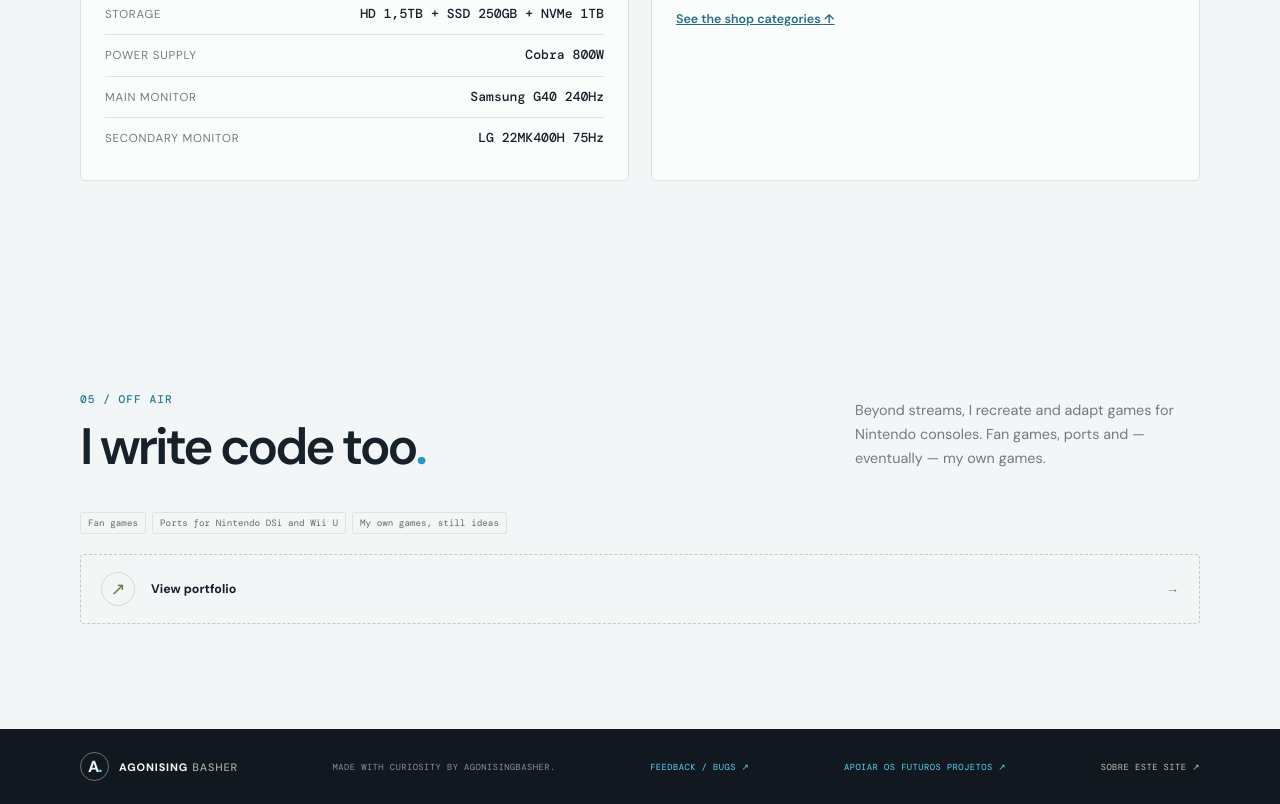
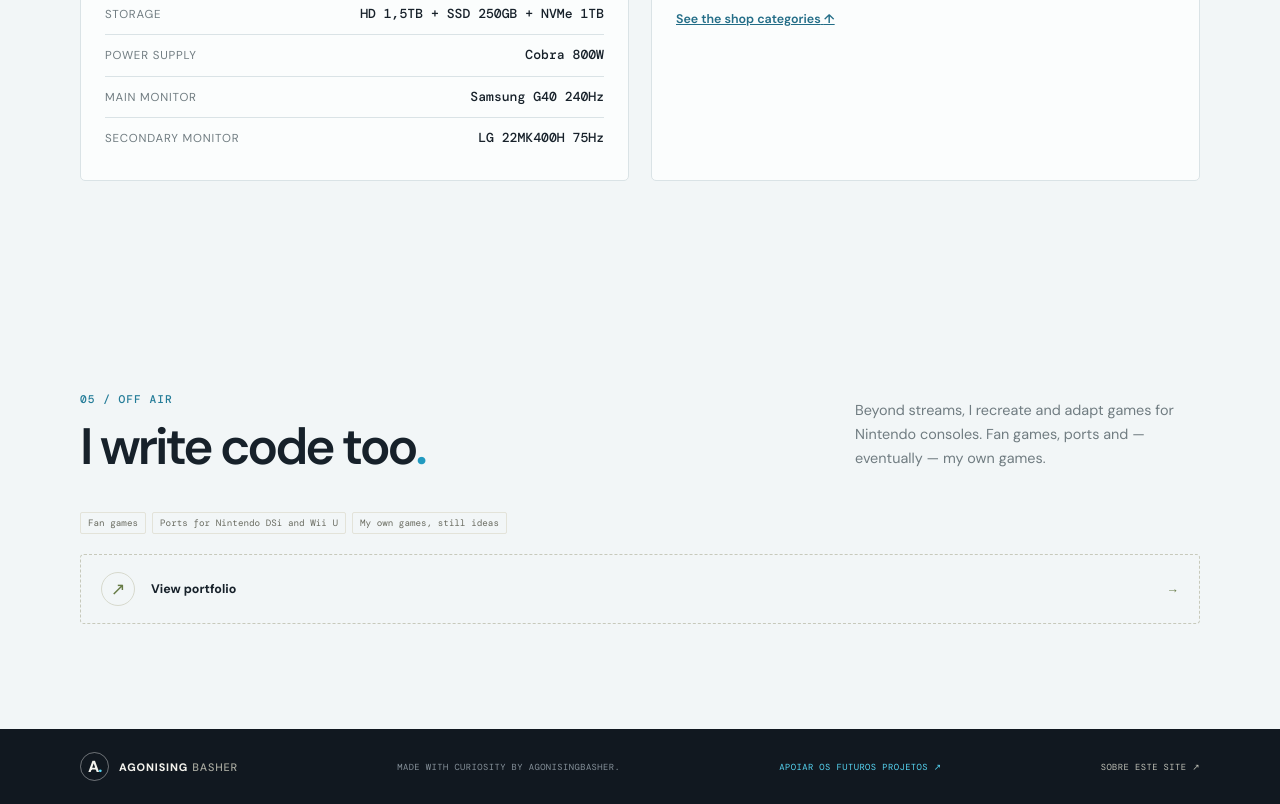
Before and after one commit to agonisingbasher/personal-website-Twitch, a plain HTML site: page index.html in a window 1280 px wide. Shown: the part 4078-4882 px from the top of the page. Drawn offline with nearby package versions, Linux system fonts and the light colour scheme; no server answers.

Commit message:
Aprimora pagina tecnica e rodape

```diff
--- a/index.html
+++ b/index.html
@@ -236,7 +236,6 @@
     <div class="container footer-inner">
       <a class="brand footer-brand" href="#inicio"><span class="brand-mark" aria-hidden="true">A<span>.</span></span><span>AGONISING<span class="brand-light">BASHER</span></span></a>
       <span data-i18n="footerCredit">FEITO COM CURIOSIDADE, POR AGONISINGBASHER.</span>
-      <a class="footer-feedback" href="feedback.html?categoria=Site%20do%20canal" data-lang-link data-i18n="feedbackLink">FEEDBACK / BUGS ↗</a>
       <a class="footer-feedback" href="support.html">APOIAR OS FUTUROS PROJETOS ↗</a>
       <a class="footer-feedback" href="site-development.html">SOBRE ESTE SITE ↗</a>
     </div>
```
Also changed, not shown: site-development.html (+1 -1 lines).
